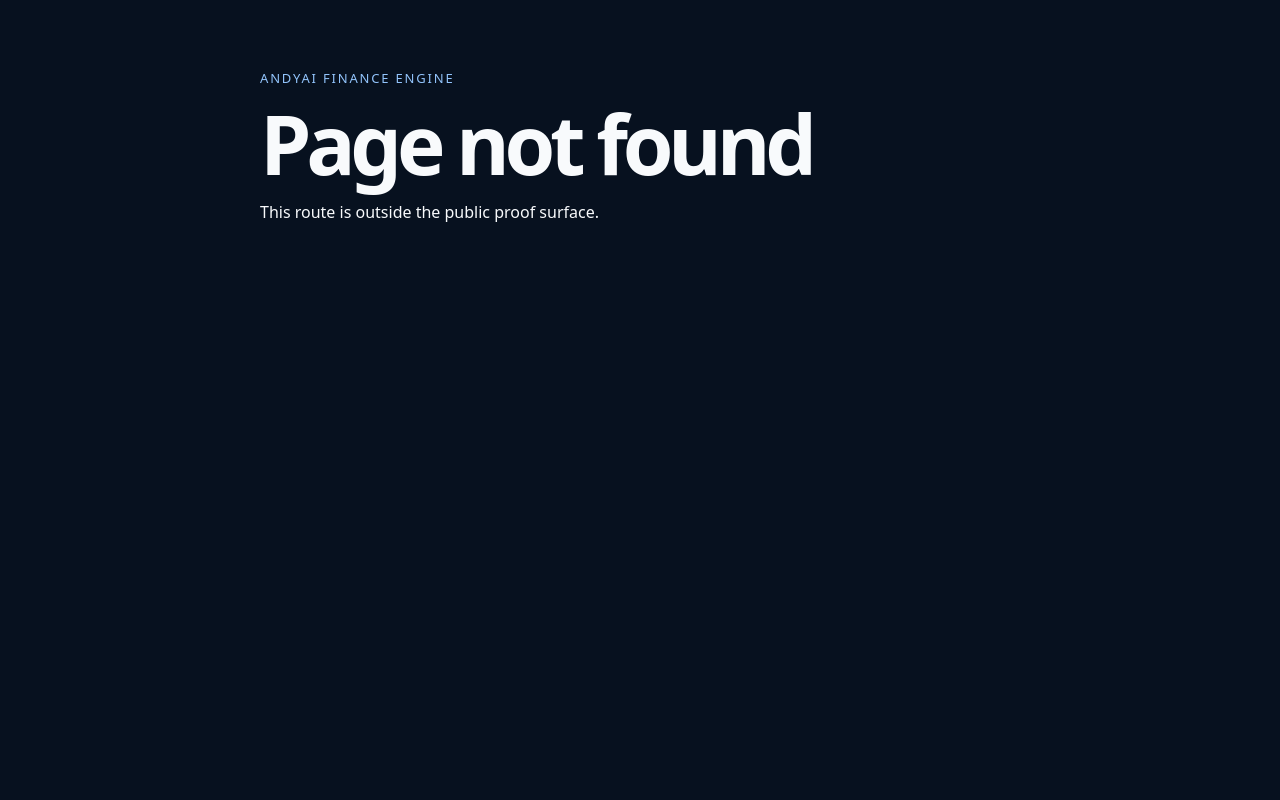
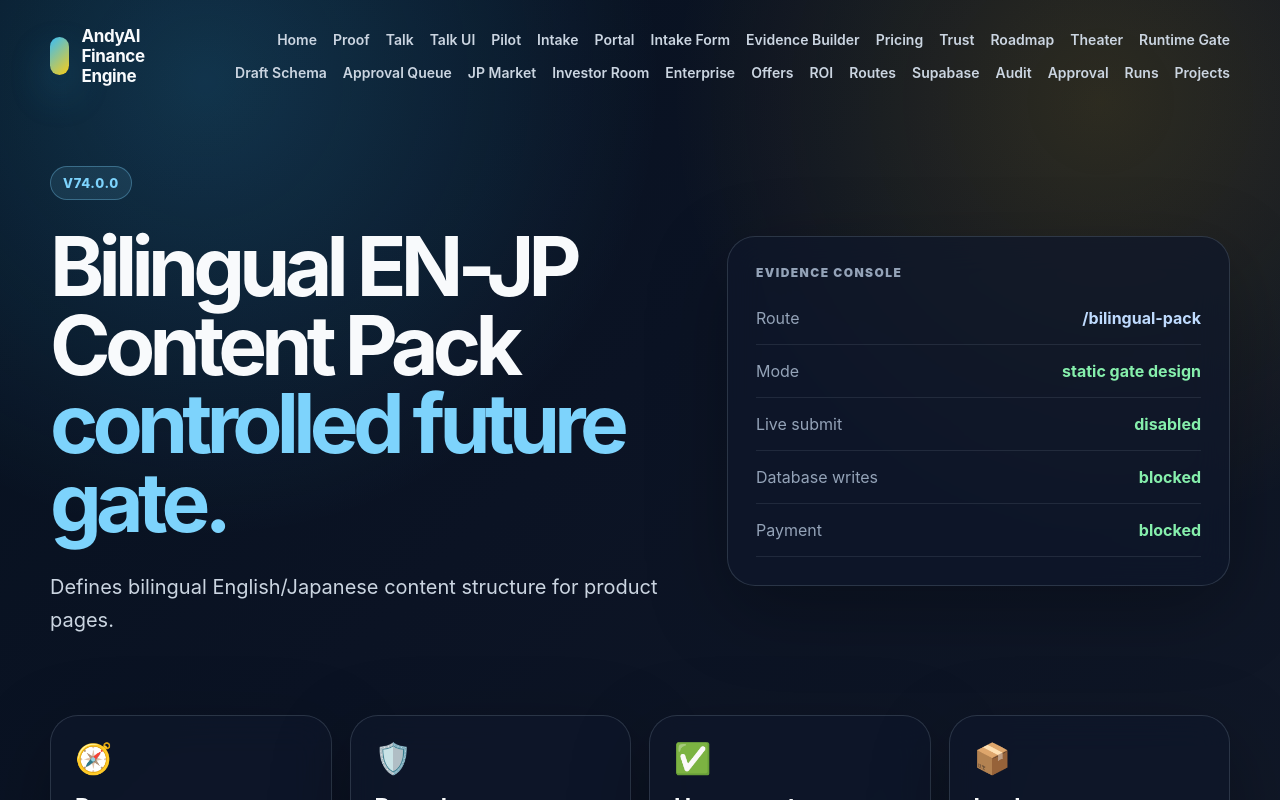
Before and after one commit to kolundzic/andyai-finance-engine, a Next.js app: page /bilingual-pack in a window 1280 px wide. Before the commit this address had no page. Shown: the top 800 px of the page. Built offline with nearby package versions, Linux system fonts and the light colour scheme.

Commit message:
round2: add v74.0.0 bilingual-en-jp-content-pack

```diff
--- /dev/null
+++ b/app/bilingual-pack/page.tsx
@@ -0,0 +1,32 @@
+import { EvidenceConsole, FeatureGrid, PrestigePage } from "../../src/ui/finance-prestige-system";
+
+export const metadata = {
+  title: "AndyAI Finance Engine — Bilingual EN-JP Content Pack",
+  description: "Defines bilingual English/Japanese content structure for product pages.",
+};
+
+export default function Page() {
+  return (
+    <PrestigePage
+      active="/bilingual-pack"
+      badge="v74.0.0"
+      title="Bilingual EN-JP Content Pack"
+      accent="controlled future gate."
+      lead="Defines bilingual English/Japanese content structure for product pages."
+      right={<EvidenceConsole rows={[
+        ["Route", "/bilingual-pack", "blue"],
+        ["Mode", "static gate design", "green"],
+        ["Live submit", "disabled", "green"],
+        ["Database writes", "blocked", "green"],
+        ["Payment", "blocked", "green"],
+      ] as any} />}
+    >
+      <FeatureGrid items={[
+        ["🧭", "Purpose", "Defines bilingual English/Japanese content structure for product pages."],
+        ["🛡️", "Boundary", "Planning and preview only. No submit, write, payment, provider call, or recording."],
+        ["✅", "Human gate", "The future runtime must stay below human approval."],
+        ["📦", "Lock", "Bilingual content plan is locked."],
+      ] as any} />
+    </PrestigePage>
+  );
+}
--- a/package.json
+++ b/package.json
@@ -1,6 +1,6 @@
 {
   "name": "andyai-finance-engine",
-  "version": "73.0.0",
+  "version": "74.0.0",
   "private": true,
   "description": "AndyAI Finance Engine — public showcase powered by a governed financial modeling core.",
   "scripts": {
```
Also changed, not shown: configs/drone-round-2/bilingual-en-jp-content-pack.v74.0.0.json (added, +16 -0 lines), 3 other files (tests, documents, lock files or other folders).
